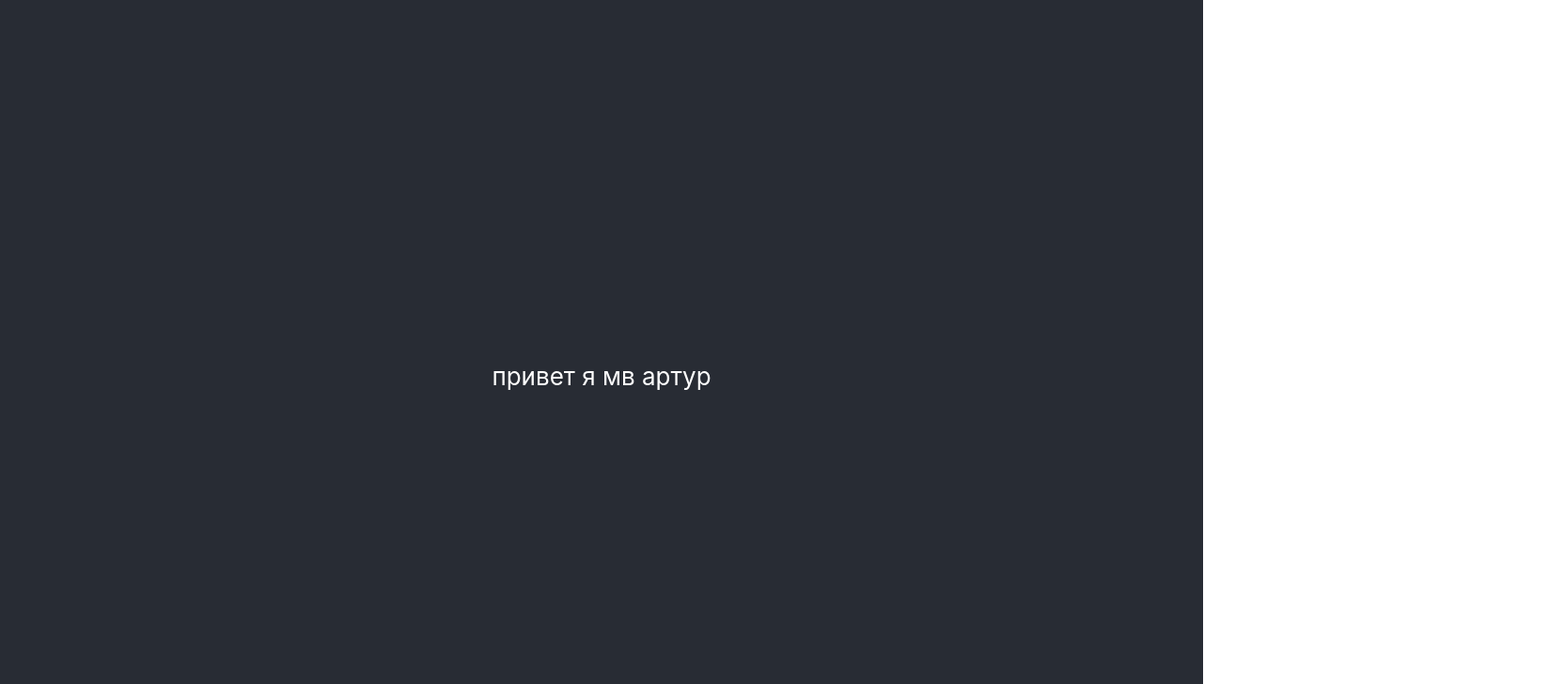
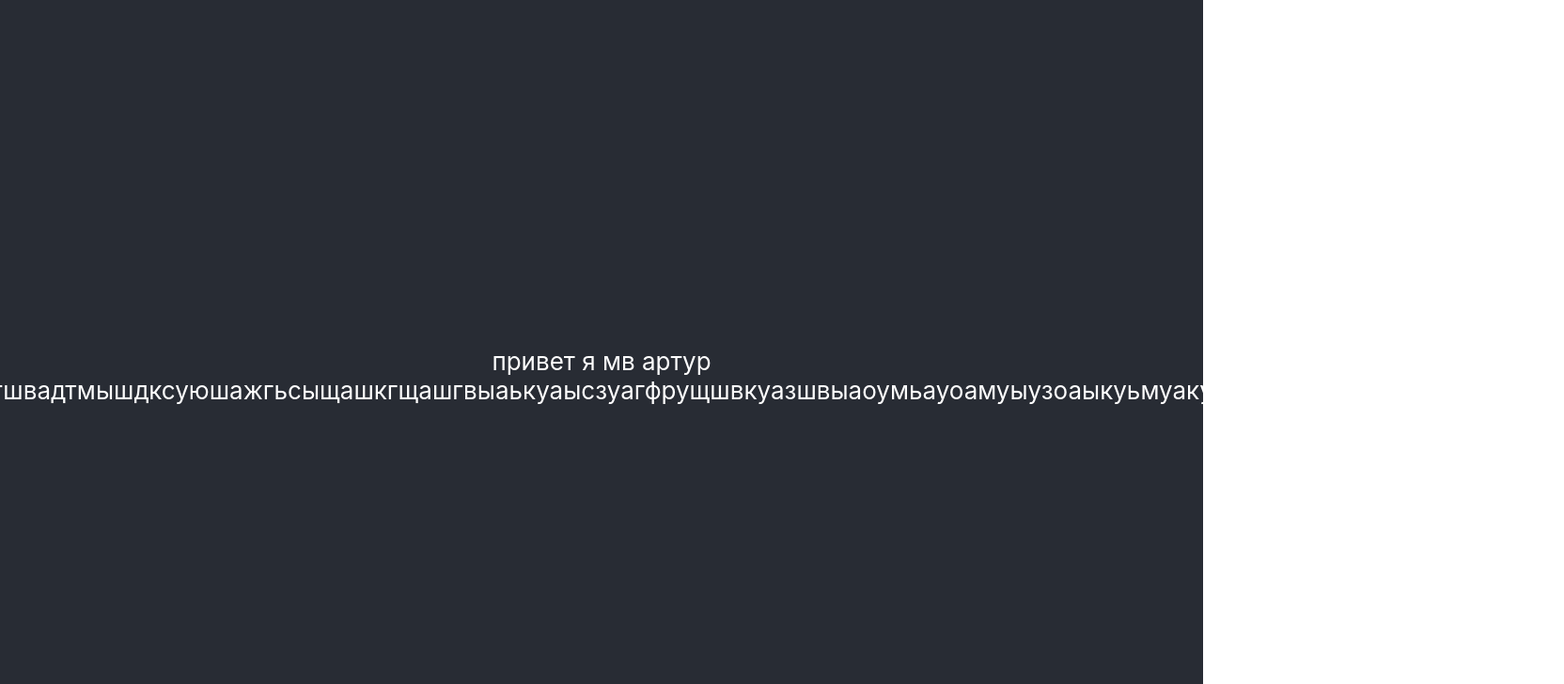
Before and after one commit to desmond1999d/artur, a React (Create React App) app: page / in a window 1280 px wide. Shown: the top 728 px of the page at 94% size, 1664 px wide, since content can reach past the window. Built offline with nearby package versions, Linux system fonts and the light colour scheme.

Commit message:
dhfn4wrjc tr4rer

```diff
--- a/src/App.js
+++ b/src/App.js
@@ -6,7 +6,7 @@ function App() {
     <div className="App">
       <header className="App-header">
         <p>
-               привет я мв артур
+               привет я мв артур купрвшрамадек8мршекырпдгшвадтмышдксуюшажгьсыщашкгщашгвыаькуаысзуагфрущшвкуазшвыаоумьауоамуыузоаыкуьмуакузмаопьо8ье5мьошьщмызупу
         </p>
       </header>
     </div>
```
